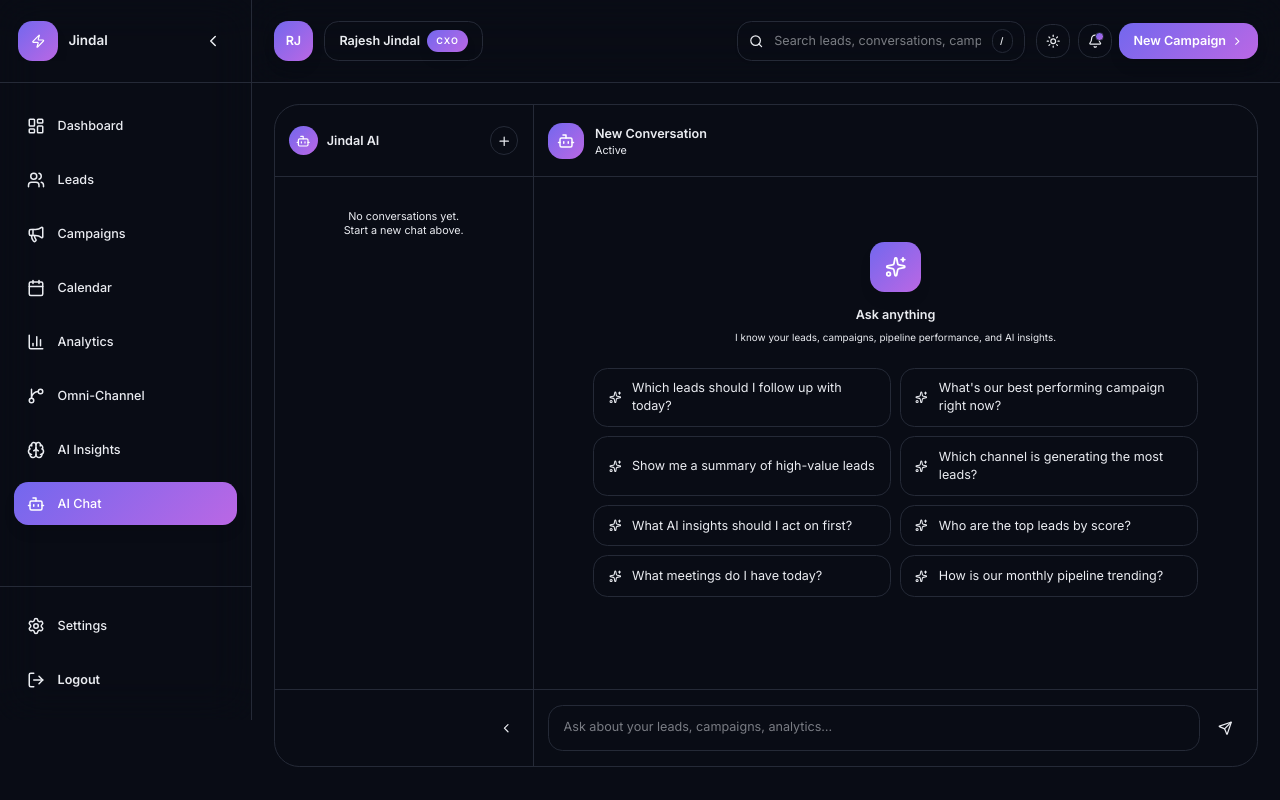
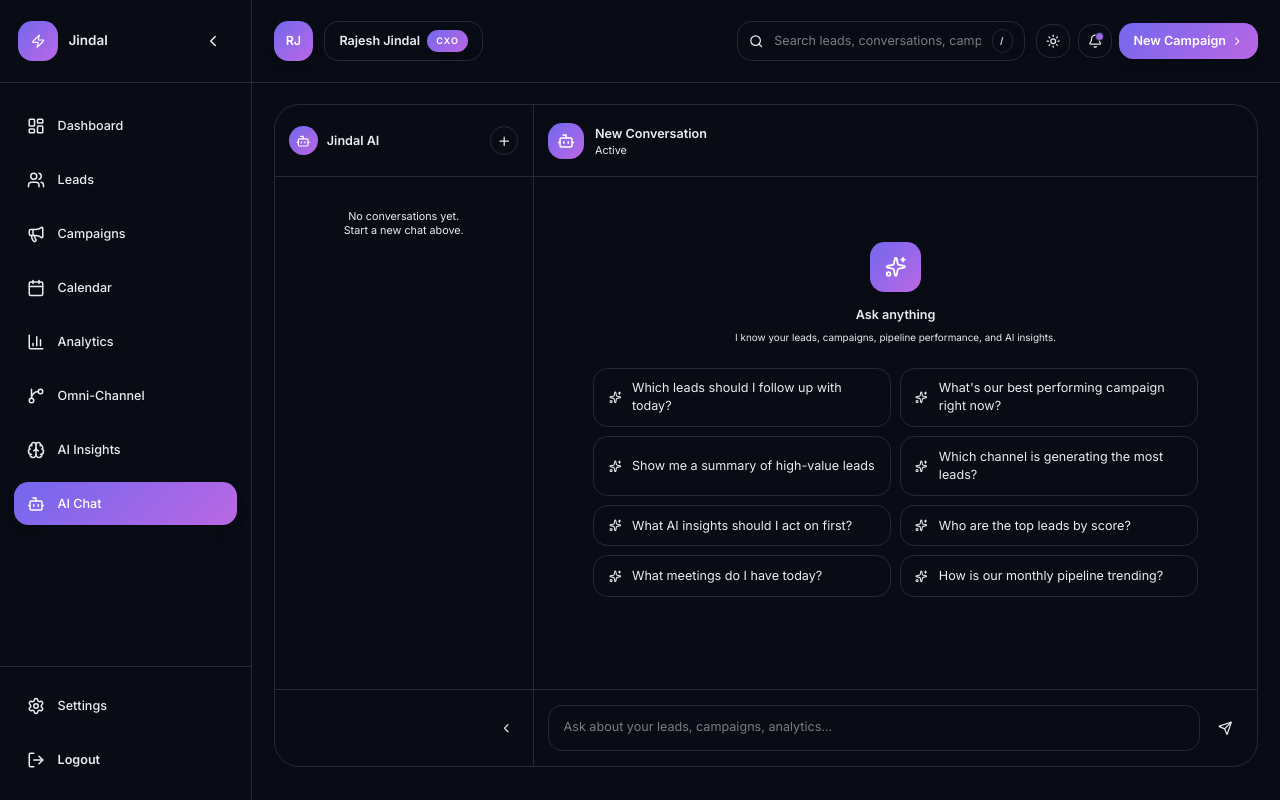
Before and after one commit to yogitha-maheswari/Jindal, a Next.js app: page /ai-chat in a window 1280 px wide. Built offline with nearby package versions, Linux system fonts and the light colour scheme.

Commit message:
Logout Fix

```diff
--- a/src/components/AppSidebar.tsx
+++ b/src/components/AppSidebar.tsx
@@ -1,7 +1,7 @@
 "use client";
 
 import Link from "next/link";
-import { usePathname } from "next/navigation";
+import { usePathname, useRouter } from "next/navigation";
 import {
   LayoutDashboard,
   Users,
@@ -37,6 +37,7 @@ type AppSidebarProps = {
 
 export function AppSidebar({ open, onToggle }: AppSidebarProps) {
   const pathname = usePathname();
+  const router = useRouter();
   const isSettingsActive = pathname === "/settings";
   const navItemBaseClass =
     "group relative flex items-center overflow-hidden rounded-xl text-sm font-medium transition-all duration-200 focus-visible:outline-none focus-visible:ring-2 focus-visible:ring-sidebar-ring/60";
@@ -45,12 +46,17 @@ export function AppSidebar({ open, onToggle }: AppSidebarProps) {
   const navItemActiveClass =
     "gradient-primary text-primary-foreground shadow-lg shadow-primary/20";
 
+  const handleLogout = () => {
+    window.localStorage.removeItem("jindal-auth");
+    router.push("/login");
+  };
+
   return (
     <motion.aside
       initial={false}
       animate={{ width: open ? 280 : 76 }}
       transition={{ duration: 0.3 }}
-      className="flex flex-col h-screen sticky top-0 border-r border-border/50 bg-card/70 backdrop-blur-xl z-40"
+      className="fixed inset-y-0 left-0 z-40 flex h-[calc(100dvh/0.9)] min-h-[calc(100dvh/0.9)] flex-col border-r border-border/50 bg-card/70 backdrop-blur-xl"
     >
       {/* TOP BAR (Logo + Collapse Icon) */}
       <div
@@ -95,7 +101,7 @@ export function AppSidebar({ open, onToggle }: AppSidebarProps) {
       </div>
 
       {/* NAV ITEMS */}
-      <div className="scrollbar-hidden flex-1 overflow-y-auto px-4 py-6">
+      <div className="scrollbar-hidden min-h-0 flex-1 overflow-y-auto px-4 py-6">
         <div className="space-y-3">
         {navItems.map((item) => {
           const isActive = pathname === item.path;
@@ -130,7 +136,8 @@ export function AppSidebar({ open, onToggle }: AppSidebarProps) {
       </div>
 
       {/* BOTTOM SECTION */}
-      <div className="border-t border-border/50 px-4 py-5">
+      <div className="mt-auto border-t border-border/50">
+        <div className="px-4 py-5">
         <div className="space-y-3">
         {/* SETTINGS */}
         <Link
@@ -156,6 +163,8 @@ export function AppSidebar({ open, onToggle }: AppSidebarProps) {
 
         {/* LOGOUT */}
         <button
+          type="button"
+          onClick={handleLogout}
           className={cn(
             "group relative flex w-full items-center overflow-hidden rounded-xl px-3.5 py-3.5 text-sm font-medium text-destructive transition-all duration-200 hover:bg-destructive/8 focus-visible:outline-none focus-visible:ring-2 focus-visible:ring-destructive/40",
             open ? "gap-3.5" : "justify-center"
@@ -165,6 +174,7 @@ export function AppSidebar({ open, onToggle }: AppSidebarProps) {
           {open && <span className="relative z-10 truncate font-semibold">Logout</span>}
         </button>
         </div>
+        </div>
       </div>
     </motion.aside>
   );
--- a/src/components/DashboardLayout.tsx
+++ b/src/components/DashboardLayout.tsx
@@ -1,6 +1,7 @@
 "use client";
 
 import { useState } from "react";
+import { motion } from "framer-motion";
 import { AppSidebar } from "./AppSidebar";
 import { TopNavbar } from "./TopNavbar";
 
@@ -12,7 +13,7 @@ export function DashboardLayout({ children }: DashboardLayoutProps) {
     const [sidebarOpen, setSidebarOpen] = useState(true);
 
     return (
-        <div className="flex min-h-screen w-full bg-background">
+        <div className="min-h-dvh w-full bg-background">
             {/* Sidebar */}
             <AppSidebar
                 open={sidebarOpen}
@@ -20,7 +21,12 @@ export function DashboardLayout({ children }: DashboardLayoutProps) {
             />
 
             {/* Content */}
-            <div className="flex-1 flex flex-col min-w-0">
+            <motion.div
+                initial={false}
+                animate={{ marginLeft: sidebarOpen ? 280 : 76 }}
+                transition={{ duration: 0.3 }}
+                className="flex min-h-dvh min-w-0 flex-col"
+            >
                 {/* Top Navbar */}
                 <TopNavbar
                     onMenuClick={() => setSidebarOpen(!sidebarOpen)}
@@ -28,10 +34,10 @@ export function DashboardLayout({ children }: DashboardLayoutProps) {
                 />
 
                 {/* Page Content */}
-                <main className="flex-1 p-6 overflow-auto">
+                <main className="flex-1 overflow-auto p-6">
                     {children}
                 </main>
-            </div>
+            </motion.div>
         </div>
     );
 }
--- a/src/pages/LoginPage.tsx
+++ b/src/pages/LoginPage.tsx
@@ -19,7 +19,7 @@ export default function LoginPage() {
     const handleSubmit = (e: React.FormEvent) => {
         e.preventDefault();
 
-        // TODO: replace with real auth
+        window.localStorage.setItem("jindal-auth", "true");
         router.push("/dashboard");
     };
 
```
